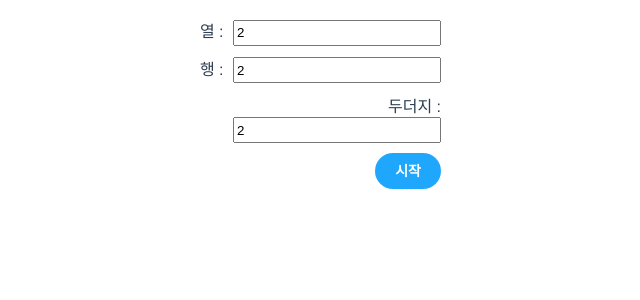
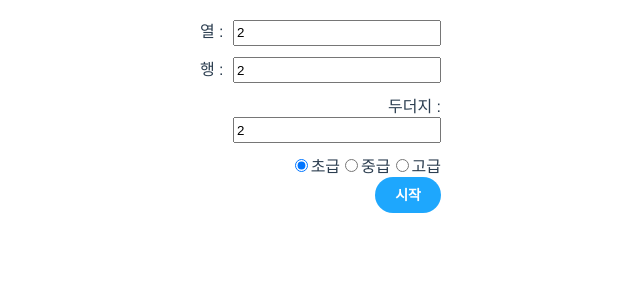
Before and after one commit to neoniceman/kakao_bae, a Vue app: page / in a window 1280 px wide. Shown: the top 300 px of the page, without its empty margins (334-974 px from the left). Built offline with nearby package versions, Linux system fonts and the light colour scheme.

Commit message:
난이도 초/중/고 적용

```diff
--- a/src/views/Home.vue
+++ b/src/views/Home.vue
@@ -38,6 +38,14 @@
       :validShow="state.moleNumber.validShow"
       @callParents="moleNumberChange"
     />
+    <div>
+      <input type="radio" id="level1" value="0" v-model="state.level" />
+      <label for="one">초급</label>
+      <input type="radio" id="level2" value="1" v-model="state.level" />
+      <label for="two">중급</label>
+      <input type="radio" id="level3" value="2" v-model="state.level" />
+      <label for="two">고급</label>
+    </div>
     <my-button primary="true" label="시작" @click="onClick" />
   </div>
 </template>
@@ -85,6 +93,7 @@ export default defineComponent({
       },
       maxMoleCount: 2,
       maxMoleLength: 1,
+      level: 0,
     });
 
     const colNumberChange = (e: any) => {
@@ -126,6 +135,7 @@ export default defineComponent({
         state.colNumber.val = store.state.colNumber;
         state.rowNumber.val = store.state.rowNumber;
         state.moleNumber.val = store.state.moleNumber;
+        state.level = store.state.level;
       }
     });
 
@@ -149,12 +159,14 @@ export default defineComponent({
             colNumber: state.colNumber.val,
             rowNumber: state.rowNumber.val,
             moleNumber: state.moleNumber.val,
+            level: state.level,
           };
+
 
           // 네비게이션 전달 확인용
           store.commit("update", params);
           router.push({
-            name: "Stage"
+            name: "Stage",
           });
         }
       },
--- a/src/views/Stage.vue
+++ b/src/views/Stage.vue
@@ -70,9 +70,8 @@ export default defineComponent({
       currentSecond: 0,
       moleArray: [] as Mole[],
       pause: false,
+      level: 0,
     });
-
-    const timerArr: Array<Timer> = [];
 
     const levelArr: Array<Level> = [];
     let selectLevel: Level;
@@ -84,11 +83,13 @@ export default defineComponent({
       levelArr.push(level1);
     }
 
-    selectLevel = levelArr[0];
 
     state.colNumber = store.state.colNumber;
     state.rowNumber = store.state.rowNumber;
     state.moleNumber = store.state.moleNumber;
+    state.level = store.state.level;
+
+    selectLevel = levelArr[state.level];
 
     for (i = 0; i < state.colNumber * state.rowNumber; i++) {
       const mole = {} as Mole;
@@ -133,7 +134,6 @@ export default defineComponent({
 
           const timerShow: ReturnType<typeof setTimeout> = setTimeout(() => {
             if (idx > -1) {
-
               selectedItem.isUp = true;
 
               const timerHide: ReturnType<typeof setTimeout> = setTimeout(
@@ -149,16 +149,12 @@ export default defineComponent({
               let t2 = {} as Timer;
               t2.StartTime = new Date();
               t2.timerId = timerHide;
-              timerArr.push(t2);
             }
           }, time);
           let t1 = {} as Timer;
           t1.StartTime = new Date();
           t1.timerId = timerShow;
-          timerArr.push(t1);
         }
-
-        console.log(timerArr);
 
         const timerUpdate: ReturnType<typeof setTimeout> = setTimeout(() => {
           if (state.pause) {
@@ -246,7 +242,7 @@ export default defineComponent({
 
 export interface Mole {
   id: number; //  고유 인덱스값
-  isUp: boolean;  // 튀어나왔는지 여부
+  isUp: boolean; // 튀어나왔는지 여부
   ready: boolean; // 튀어 나올준비가 되었는지 여부
 }
 
```
